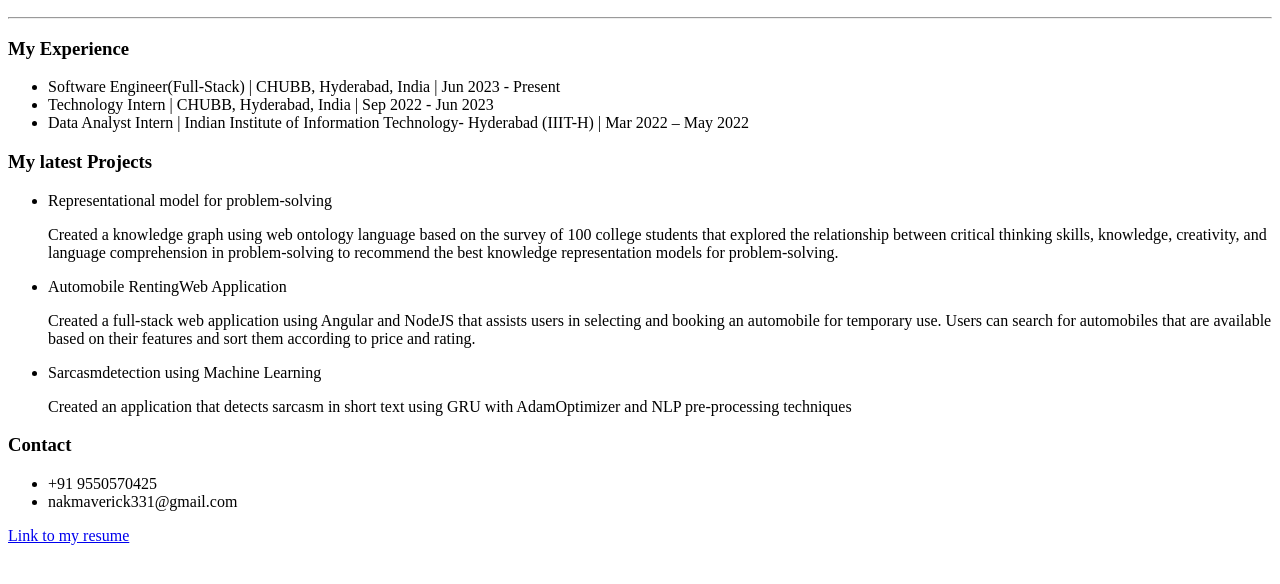
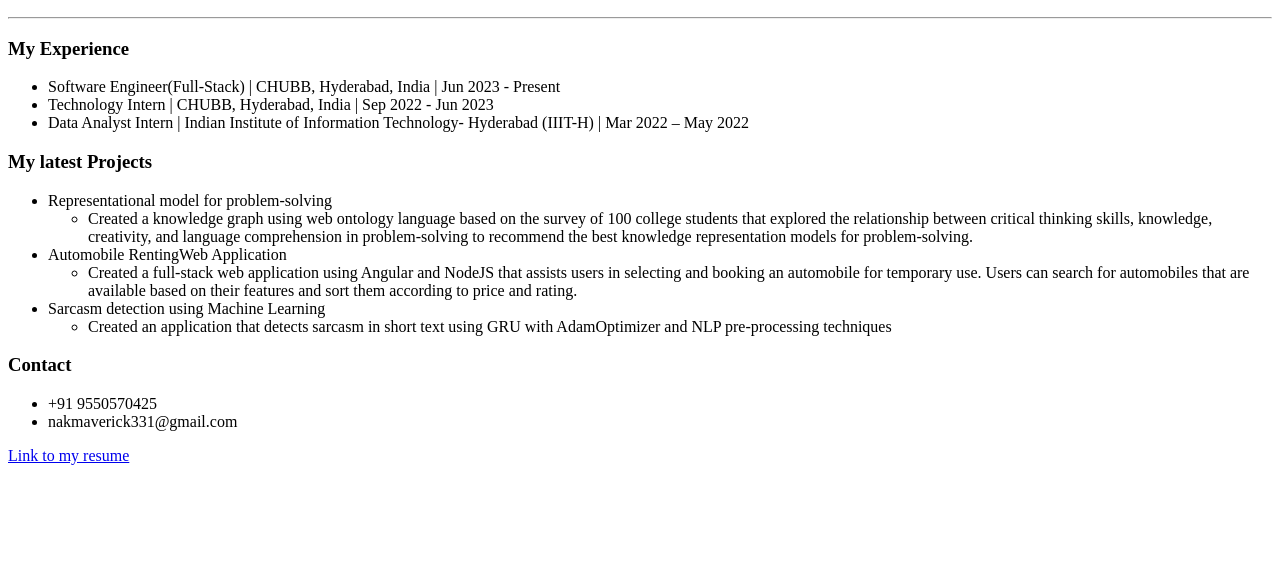
Before and after one commit to maverick-0215/html-portfolio, a plain HTML site: page index.html in a window 1280 px wide. Shown: the part 110-694 px from the top of the page. Drawn offline with Linux system fonts and the light colour scheme.

Commit message:
Update index.html

```diff
--- a/index.html
+++ b/index.html
@@ -33,15 +33,15 @@ https://developer.mozilla.org/en-US/docs/Web/HTML/Element/img#attr-height -->
         <ul>
             <li>
                 Representational model for problem-solving
-                <p>Created a knowledge graph using web ontology language based on the survey of 100 college students that explored the relationship between critical thinking skills, knowledge, creativity, and language comprehension in problem-solving to recommend the best knowledge representation models for problem-solving.</p>
+                <ul><li>Created a knowledge graph using web ontology language based on the survey of 100 college students that explored the relationship between critical thinking skills, knowledge, creativity, and language comprehension in problem-solving to recommend the best knowledge representation models for problem-solving.</li></ul>
             </li>
             <li>
                 Automobile RentingWeb Application
-                <p>Created a full-stack web application using Angular and NodeJS that assists users in selecting and booking an automobile for temporary use. Users can search for automobiles that are available based on their features and sort them according to price and rating.</p>
+                <ul><li>Created a full-stack web application using Angular and NodeJS that assists users in selecting and booking an automobile for temporary use. Users can search for automobiles that are available based on their features and sort them according to price and rating.</li></ul>
             </li>
             <li>
-                Sarcasmdetection using Machine Learning
-                <p>Created an application that detects sarcasm in short text using GRU with AdamOptimizer and NLP pre-processing techniques</p>
+                Sarcasm detection using Machine Learning
+                <ul><li>Created an application that detects sarcasm in short text using GRU with AdamOptimizer and NLP pre-processing techniques</li></ul>
             </li>
         </ul>
         <h3>Contact</h3>
```
